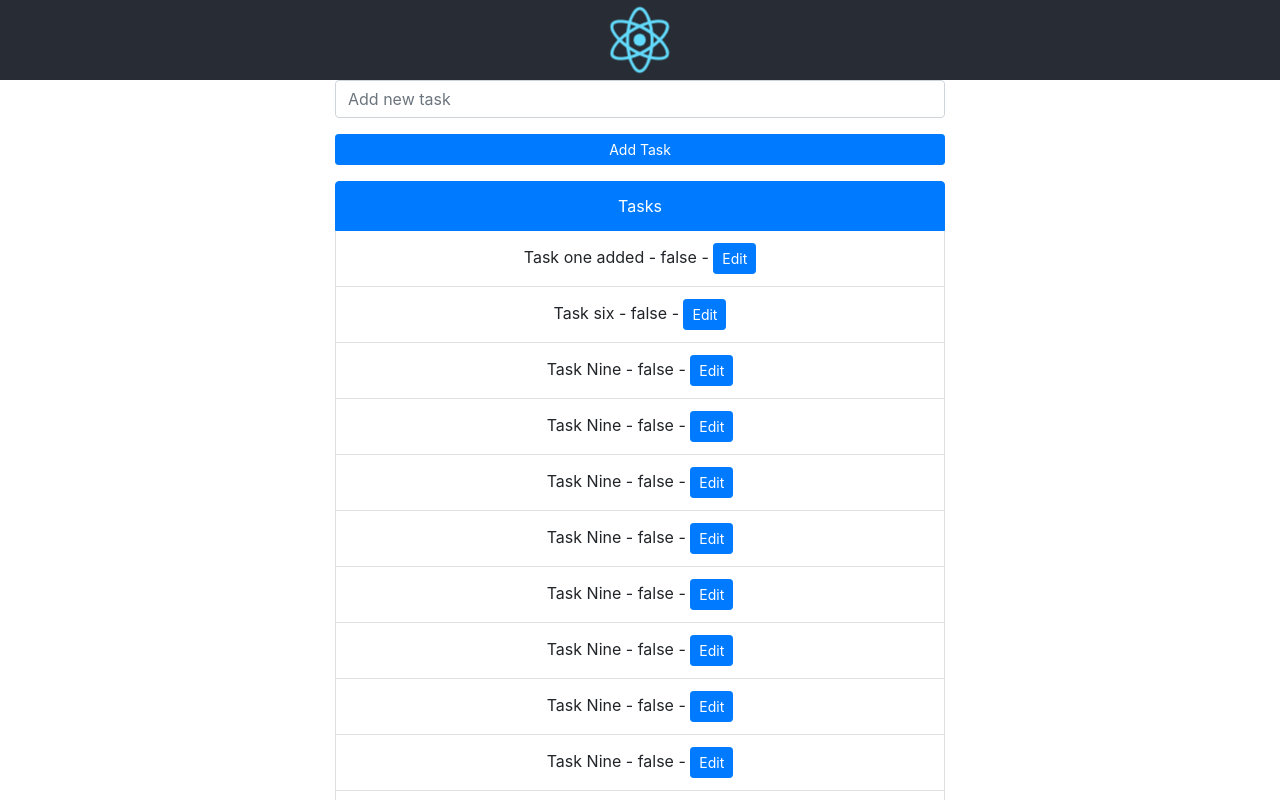
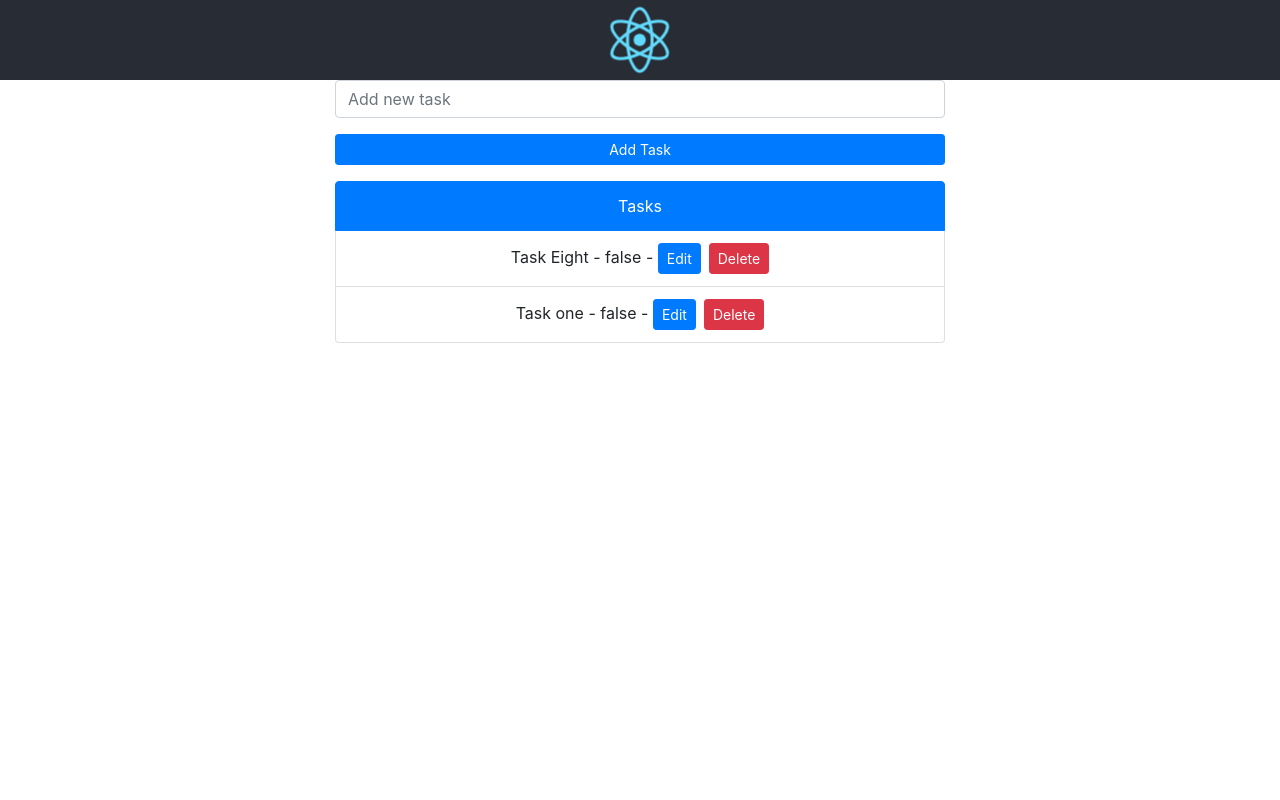
Before and after one commit to shibbirweb/reactjs-practice, a React (Create React App) app: page / in a window 1280 px wide. Shown: the top 800 px of the page. Built offline with nearby package versions, Linux system fonts and the light colour scheme; data requests are answered from the project's data file.

Commit message:
Delete Complete

```diff
--- a/db.json
+++ b/db.json
@@ -1,168 +1,13 @@
 {
   "tasks": [
-    {
-      "id": 1,
-      "title": "Task one added",
-      "isCompleted": "false"
-    },
-    {
-      "id": 1048576,
-      "title": "Task six",
-      "isCompleted": "false"
-    },
-    {
-      "id": 1412313,
-      "title": "Task Nine",
-      "isCompleted": "false"
-    },
-    {
-      "id": 1944466,
-      "title": "Task Nine",
-      "isCompleted": "false"
-    },
-    {
-      "id": 1699970,
-      "title": "Task Nine",
-      "isCompleted": "false"
-    },
-    {
-      "id": 1980402,
-      "title": "Task Nine",
-      "isCompleted": "false"
-    },
-    {
-      "id": 1233061,
-      "title": "Task Nine",
-      "isCompleted": "false"
-    },
-    {
-      "id": 1350728,
-      "title": "Task Nine",
-      "isCompleted": "false"
-    },
-    {
-      "id": 1346467,
-      "title": "Task Nine",
-      "isCompleted": "false"
-    },
-    {
-      "id": 1762032,
-      "title": "Task Nine",
-      "isCompleted": "false"
-    },
-    {
-      "id": 1960421,
-      "title": "Task Nine",
-      "isCompleted": "false"
-    },
-    {
-      "id": 1811869,
-      "title": "Task Nine",
-      "isCompleted": "false"
-    },
-    {
-      "id": 1547784,
-      "title": "Task Nine",
-      "isCompleted": "false"
-    },
-    {
-      "id": 1417647,
-      "title": "Task Nine",
-      "isCompleted": "false"
-    },
-    {
-      "id": 1771199,
-      "title": "Task Nine",
-      "isCompleted": "false"
-    },
-    {
-      "id": 1888393,
-      "title": "Task Nine",
-      "isCompleted": "false"
-    },
-    {
-      "id": 1500160,
-      "title": "Task Nine",
-      "isCompleted": "false"
-    },
-    {
-      "id": 1586108,
-      "title": "Task Nine",
-      "isCompleted": "false"
-    },
-    {
-      "id": 1244754,
-      "title": "Task Nine",
-      "isCompleted": "false"
-    },
-    {
-      "id": 1437998,
-      "title": "Task Nine",
-      "isCompleted": "false"
-    },
-    {
-      "id": 1862970,
-      "title": "Task Nine",
-      "isCompleted": "false"
-    },
-    {
-      "id": 1100638,
-      "title": "Task Nine",
-      "isCompleted": "false"
-    },
-    {
-      "id": 1807839,
-      "title": "Task Nine",
-      "isCompleted": "false"
-    },
-    {
-      "id": 1692040,
-      "title": "Task Nine",
-      "isCompleted": "false"
-    },
-    {
-      "id": 1309972,
-      "title": "Task Nine",
-      "isCompleted": "false"
-    },
-    {
-      "id": 1150001,
-      "title": "Task Nine",
-      "isCompleted": "false"
-    },
-    {
-      "id": 2022099,
-      "title": "Task Nine",
-      "isCompleted": "false"
-    },
-    {
-      "id": 1635933,
-      "title": "Task Nine",
-      "isCompleted": "false"
-    },
-    {
-      "id": 1203249,
-      "title": "Task Nine",
-      "isCompleted": "false"
-    },
-    {
-      "id": 1236902,
-      "title": "React Practice",
-      "isCompleted": "false"
-    },
-    {
-      "id": 1249770,
-      "title": "Task 10",
-      "isCompleted": "false"
-    },
     {
       "id": 2060991,
       "title": "Task Eight",
       "isCompleted": "false"
     },
     {
-      "id": 1728671,
-      "title": "Task Eight",
+      "id": 1411299,
+      "title": "Task one",
       "isCompleted": "false"
     }
   ]
--- a/src/App.js
+++ b/src/App.js
@@ -13,16 +13,21 @@ class App extends React.Component {
         };
 
         this.addRecord = this.addRecord.bind(this)
+        this.delRecord = this.delRecord.bind(this)
     }
 
     componentDidMount() {
+        this.fetchData()
+    }
+
+    fetchData() {
         fetch("http://localhost:4000/tasks")
             .then((res) => res.json())
-      .then((tasks) => this.setState({ tasks }))
+            .then((tasks) => this.setState({tasks}))
             .catch((error) => console.log(error));
     }
 
-  addRecord(e){
+    addRecord(e) {
         /*const tasks = this.state.tasks;
         tasks.push(e)*/
         const tasks = [...this.state.tasks, e]
@@ -31,17 +36,33 @@ class App extends React.Component {
         })
     }
 
+    delRecord(e) {
+        const id = e.target.getAttribute("data-key");
+        fetch(`http://localhost:4000/tasks/${id}`, {
+            method: "DELETE",
+            headers: {
+                "Content-Type": "application/json"
+            }
+        })
+            .then(() => {
+                this.fetchData()
+            })
+            .catch(error => console.log(error))
+    }
+
     render() {
         const tasks = this.state.tasks.map((task) => (
             <li key={task.id} className="list-group-item">
                 {task.title} - {task.isCompleted} -{" "}
                 <button className="btn btn-primary btn-sm">Edit</button>
+                <button className="btn btn-danger btn-sm ml-2" data-key={task.id} onClick={this.delRecord}>Delete
+                </button>
             </li>
         ));
         return (
             <div className="App">
                 <header className="App-header">
-          <img src={logo} className="App-logo" alt="logo" />
+                    <img src={logo} className="App-logo" alt="logo"/>
                 </header>
 
                 <div className="container-fluid">
```
Lines whose indentation alone changed are shown as unchanged.
